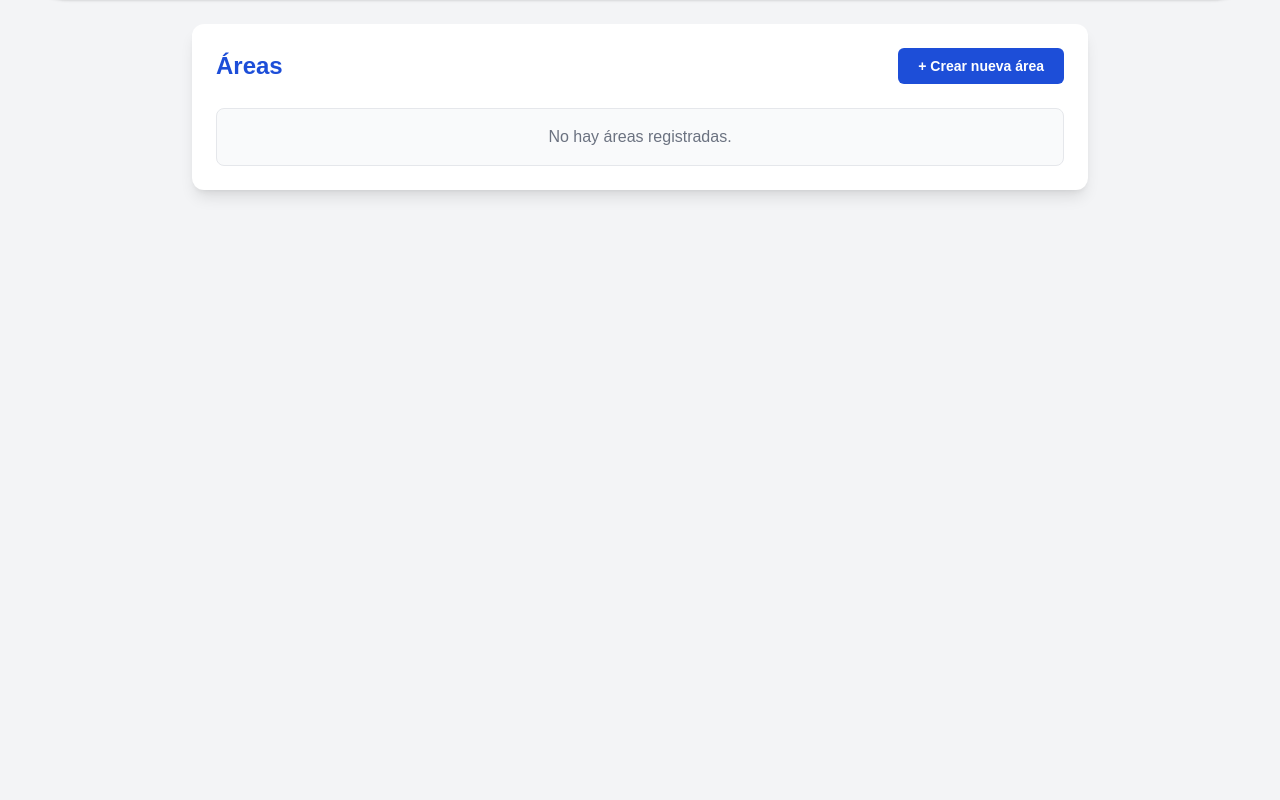
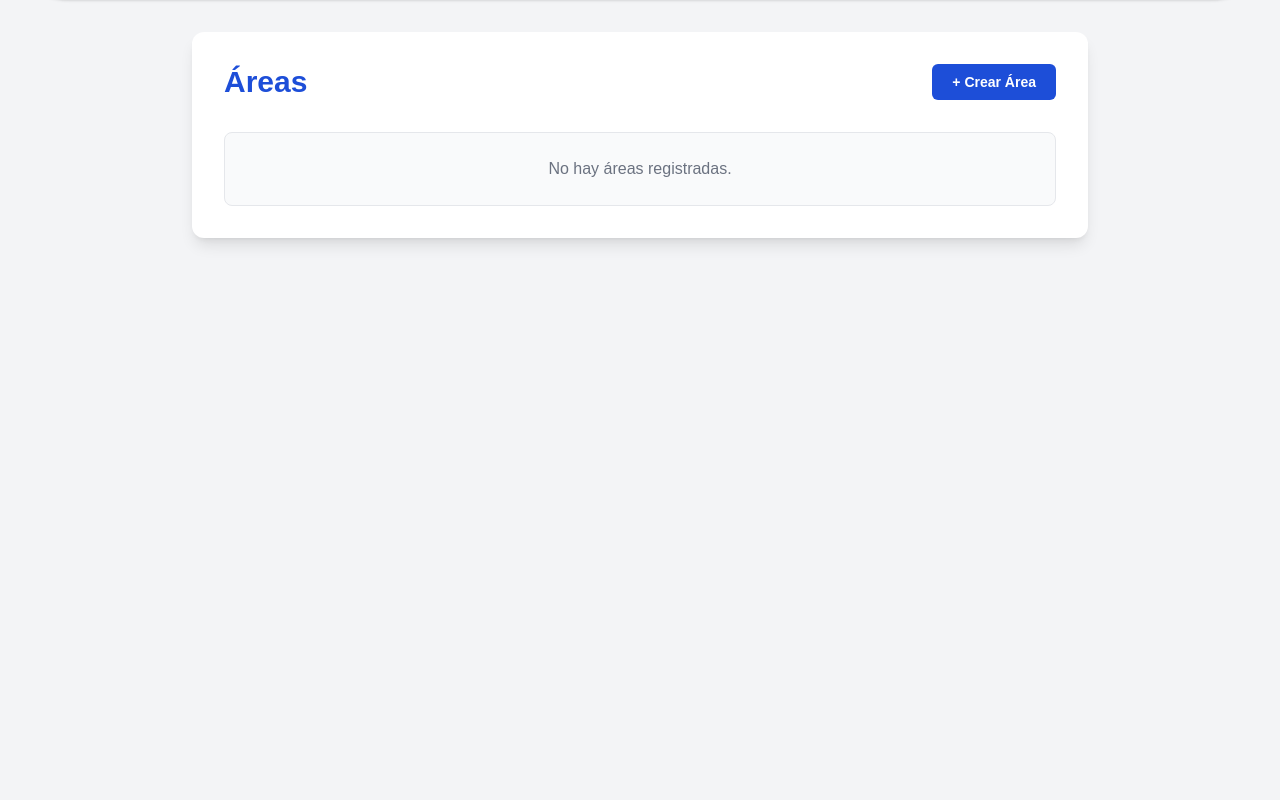
Before and after one commit to BrandonVL278/SICOBI, a Django app: page /area/ in a window 1280 px wide. Shown: the part 70-870 px from the top of the page. Run offline with Django 5.2, Linux system fonts and the light colour scheme; data that the repository does not hold is empty; some libraries are stand-ins or nearby versions; some web fonts are replaced.

Commit message:
estilo de area
darle estilo a las area.

```diff
--- a/library/models.py
+++ b/library/models.py
@@ -69,7 +69,7 @@ class Book(models.Model):
     pages = models.PositiveIntegerField(verbose_name='Número de páginas*')
     copies = models.PositiveIntegerField(verbose_name='Número de copias*')
     gender = models.CharField(verbose_name='Género Literario*', max_length=100, choices=GENDERS, default='comedy')
-    synopsis = models.CharField(verbose_name='Sinopsis')
+    synopsis = models.CharField(verbose_name='Sinopsis*', blank=True, null=True )
 #cambie textfield por charfield en synopsis
     class Meta:
         verbose_name = 'Libro'
--- a/library/templates/area/consult.html
+++ b/library/templates/area/consult.html
@@ -16,7 +16,7 @@
             </h2>
 
             <a href="{% url 'library:subarea_create' area.id %}"
-               class="px-4 py-2 bg-white border border-blue-700 text-blue-700 rounded-md text-sm font-medium hover:bg-blue-50 transition">
+               class="px-5 py-2 bg-blue-700 text-white rounded-md text-sm font-semibold hover:bg-blue-800 transition">
                 + Subárea
             </a>
         </div>
--- a/library/templates/area/form.html
+++ b/library/templates/area/form.html
@@ -27,8 +27,8 @@ label {
 }
 </style>
 
-<div class="min-h-screen bg-gray-100 flex items-center justify-center px-4 py-6">
-    <div class="w-full max-w-3xl bg-white rounded-xl shadow-lg p-6">
+<div class="min-h-screen bg-gray-100 px-4 py-8">
+    <div class="max-w-4xl mx-auto bg-white rounded-xl shadow-lg p-8 space-y-8">
 
         <h2 class="text-2xl font-bold text-center text-blue-700 mb-6">
             Registro de Área
--- a/library/templates/area/record.html
+++ b/library/templates/area/record.html
@@ -6,18 +6,51 @@
 
 {% block content %}
 
-<div class="min-h-screen bg-gray-100 px-4 py-6">
-    <div class="max-w-4xl mx-auto bg-white rounded-xl shadow-lg p-6">
+<style>
+input, select, textarea {
+    width: 100%;
+    padding: 0.6rem 0.9rem;
+    border-radius: 0.5rem;
+    border: 1px solid #d1d5db;
+    background-color: #f9fafb;
+    font-size: 0.95rem;
+    transition: all 0.2s ease-in-out;
+}
+
+input:focus, select:focus, textarea:focus {
+    outline: none;
+    border-color: #2563eb;
+    background-color: #ffffff;
+    box-shadow: 0 0 0 2px rgba(37, 99, 235, 0.2);
+}
+
+input:hover, select:hover, textarea:hover {
+    border-color: #3b82f6;
+}
+
+input::placeholder, textarea::placeholder {
+    color: #9ca3af;
+}
+
+ul.errorlist li {
+    color: #ef4444;
+    font-size: 0.8rem;
+    margin-top: 4px;
+}
+</style>
+
+<div class="min-h-screen bg-gray-100 px-4 py-8">
+    <div class="max-w-4xl mx-auto bg-white rounded-xl shadow-lg p-8 space-y-8">
 
         <!-- TÍTULO -->
-        <div class="flex justify-between items-center mb-6">
-            <h2 class="text-2xl font-bold text-blue-700">
+        <div class="flex flex-col md:flex-row justify-between items-center mb-8 gap-4">
+            <h2 class="text-3xl font-bold text-blue-700">
                 Áreas
             </h2>
 
             <a href="{% url 'library:area_create' %}"
-               class="px-5 py-2 bg-blue-700 text-white rounded-md text-sm font-semibold hover:bg-blue-700 transition">
-                + Crear nueva área
+               class="px-5 py-2 bg-blue-700 text-white rounded-md text-sm font-semibold hover:bg-blue-800 transition">
+                + Crear Área
             </a>
         </div>
 
@@ -25,16 +58,17 @@
         <div class="bg-gray-50 rounded-lg border divide-y">
 
             {% for area in areas %}
-    <div class="flex justify-between items-center p-4">
+            <div class="flex justify-between items-center p-4 hover:bg-gray-100 transition">
                 <p class="text-gray-800 font-medium">
                     {{ area.name }}
                 </p>
 
-        <div class="flex gap-3">
+                <div class="flex gap-4">
                     <a href="{% url 'library:area_update' area.id %}"
-               class="text-sm text-blue-600 font-semibold hover:underline">
+                       class="text-sm text-orange-600 font-semibold hover:underline">
                         Editar
                     </a>
+
                     <a href="{% url 'library:area_consult' area.id %}"
                        class="text-sm text-blue-600 font-semibold hover:underline">
                         Ver detalles
@@ -42,11 +76,10 @@
                 </div>
             </div>
             {% empty %}
-    <div class="p-4 text-center text-gray-500">
+            <div class="p-6 text-center text-gray-500">
                 No hay áreas registradas.
             </div>
             {% endfor %}
-
 
         </div>
 
```
Also changed, not shown: library/templates/book/record.html (+30 -12 lines). Lines whose indentation alone changed are shown as unchanged.
